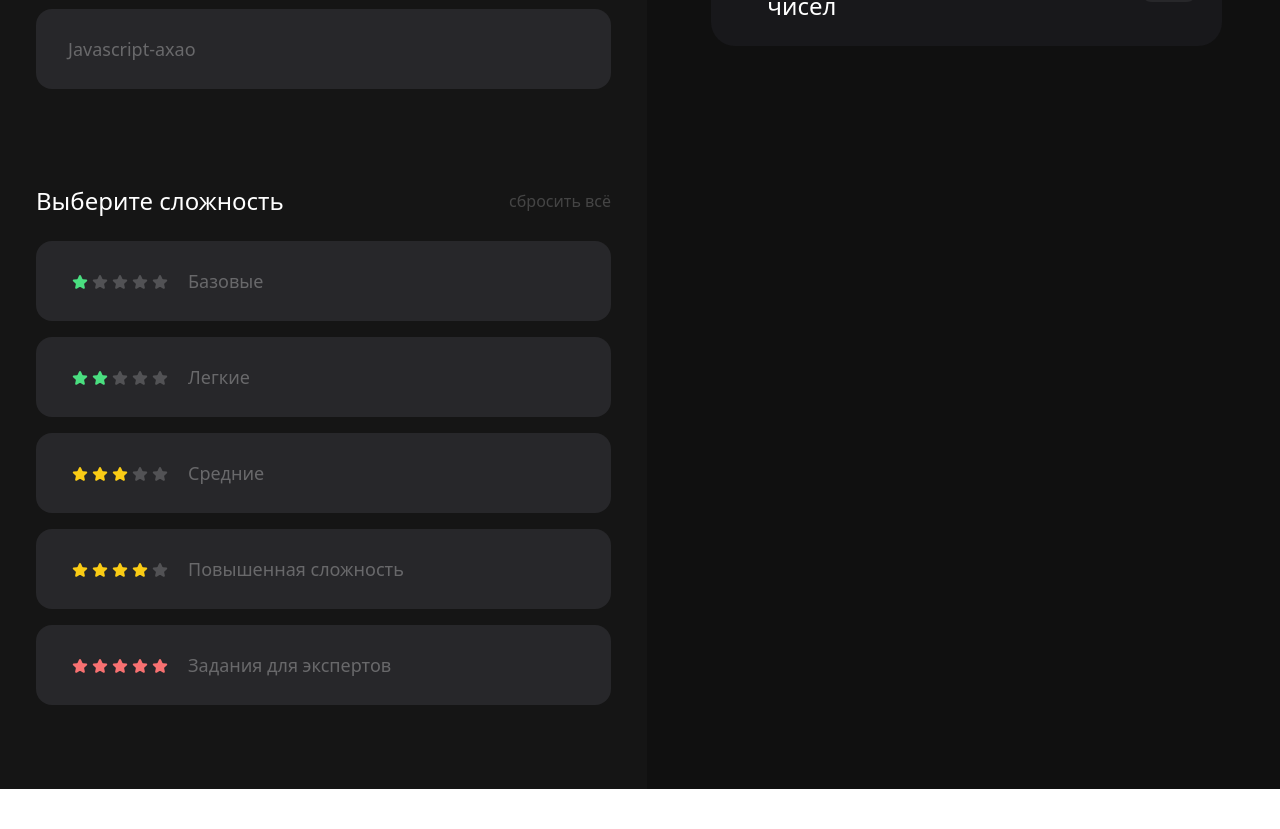
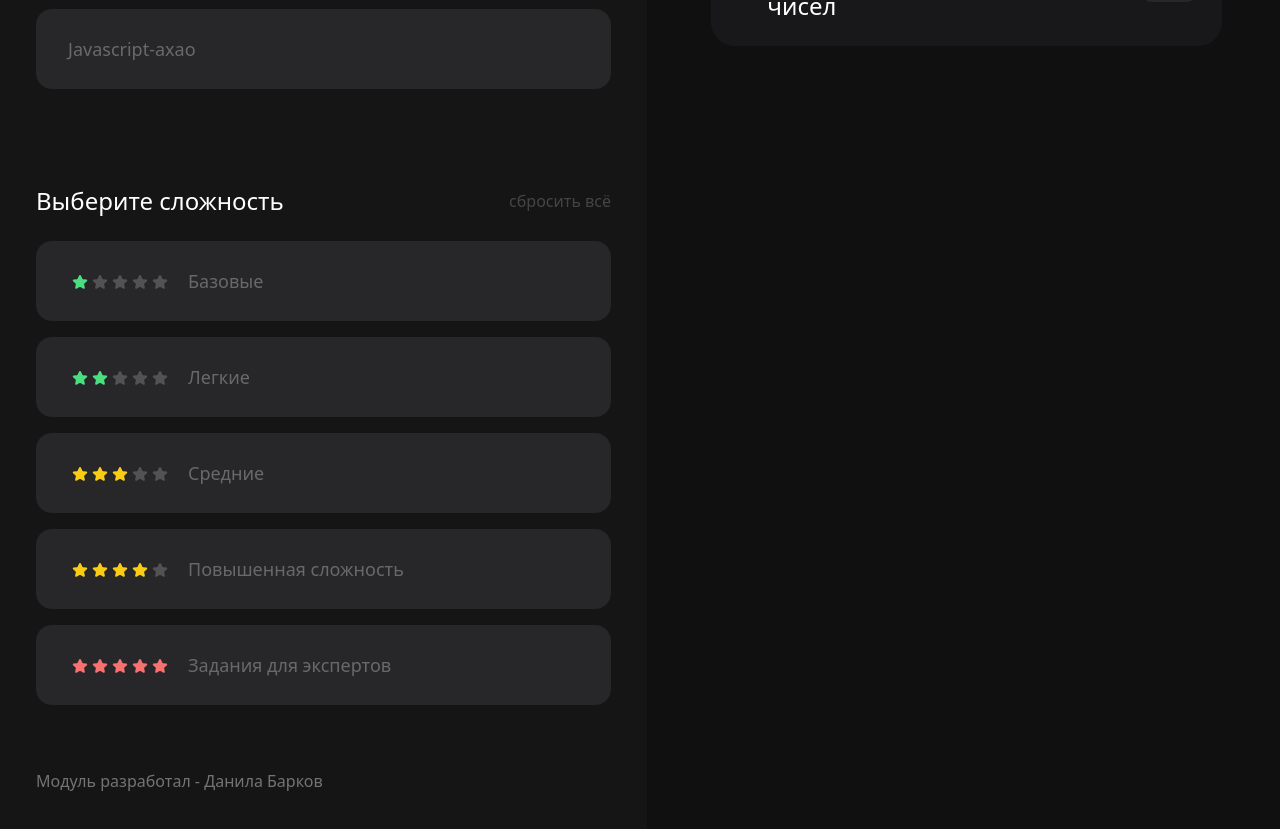
Before and after one commit to Aikis07/task-module, a Vue app: page / in a window 1280 px wide. Shown: the part 584-1413 px from the top of the page. Before the commit the page ends 1373 px from the top, so only its background shows below. Built offline with nearby package versions, Linux system fonts and the light colour scheme.

Commit message:
add Author

```diff
--- a/src/components/Home/BaseDrawler.vue
+++ b/src/components/Home/BaseDrawler.vue
@@ -83,6 +83,11 @@
                         </div>
                     </div>
                 </transition>
+            </div>
+            <div class="author mt-4 px-9 opacity-40">
+                <a href="https://t.me/DanilaRuss">
+                    <h2 class="author__name">Модуль разработал - Данила Барков</h2>
+                </a>
             </div>
         </div>
     </div>
```
